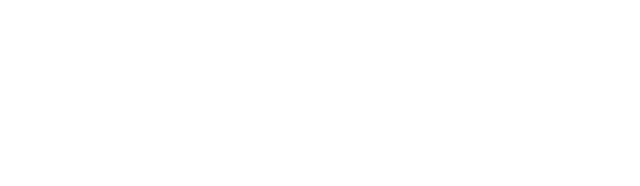
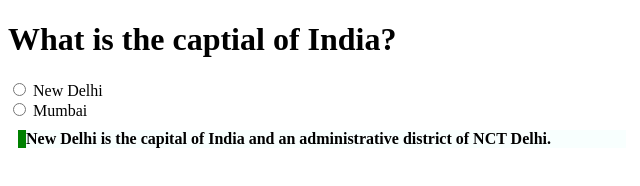
Before and after one commit to acciojob/trivia-yuvraaajsingh, a website: page main.html in a window 1280 px wide. Shown: the whole page, without its empty margins (0-640 px from the left). Drawn offline with Linux system fonts and the light colour scheme.

Commit message:
created a submission

```diff
--- a/main.html
+++ b/main.html
@@ -4,10 +4,30 @@
 
 <head>
 	<link rel="stylesheet" href="styles.css">
+	<style>
+		blockquote{
+			Max-width:  600px;
+			Margin:  10px;
+			Padding: Around 15px;
+			Border-left: 8px solid  green ;
+			Background-color: #f8fffe;
+			Font-weight: Bold;
+		}
+	</style>
 </head>
 
 <body>
 	<!-- the entire body must be written by student -->
+
+	<h1>What is the captial of India?</h1>
+	<input type="radio" >
+	<label for="html">New Delhi</label><br>
+	<input type="radio" >
+	<label for="css">Mumbai</label><br>
+
+	<blockquote>New Delhi is the capital of India and an administrative district of NCT Delhi.</blockquote>
+
+
     <script type="text/javascript" src="./script.js">
 </script>
 
```
